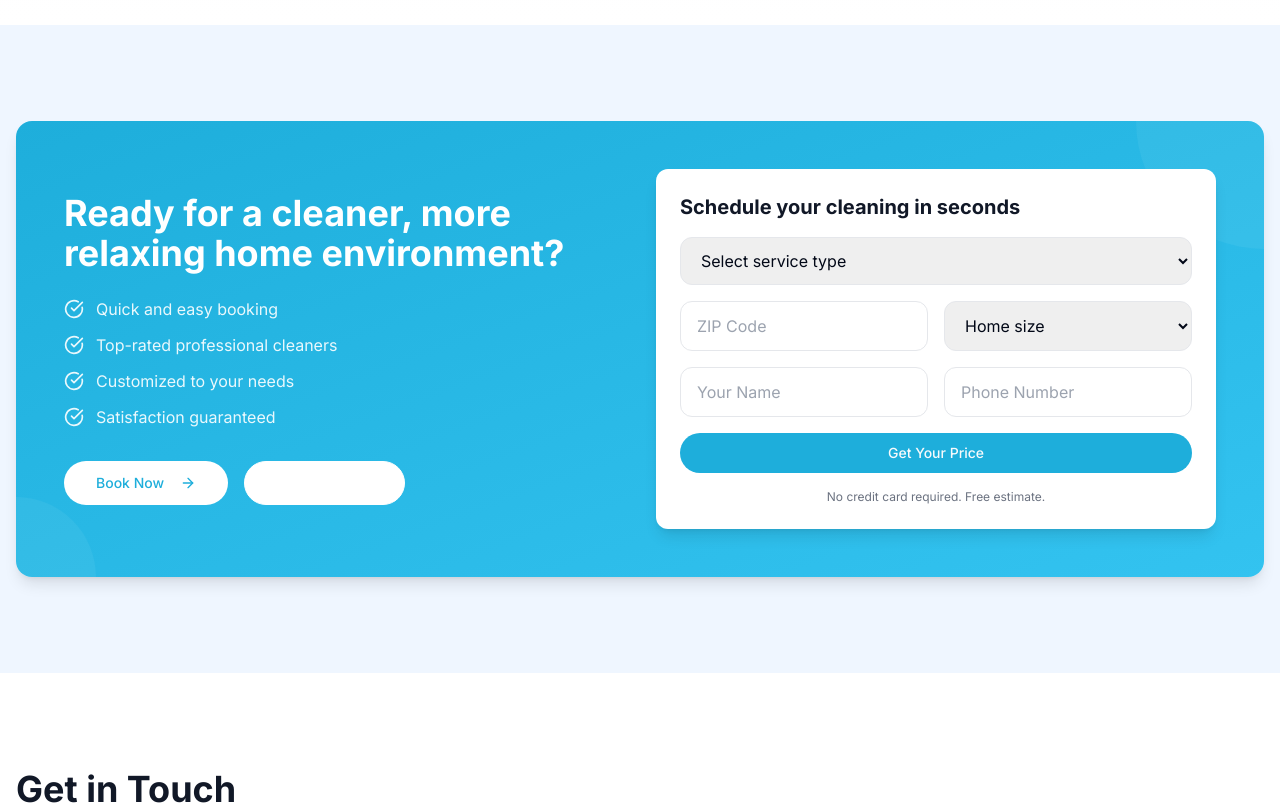
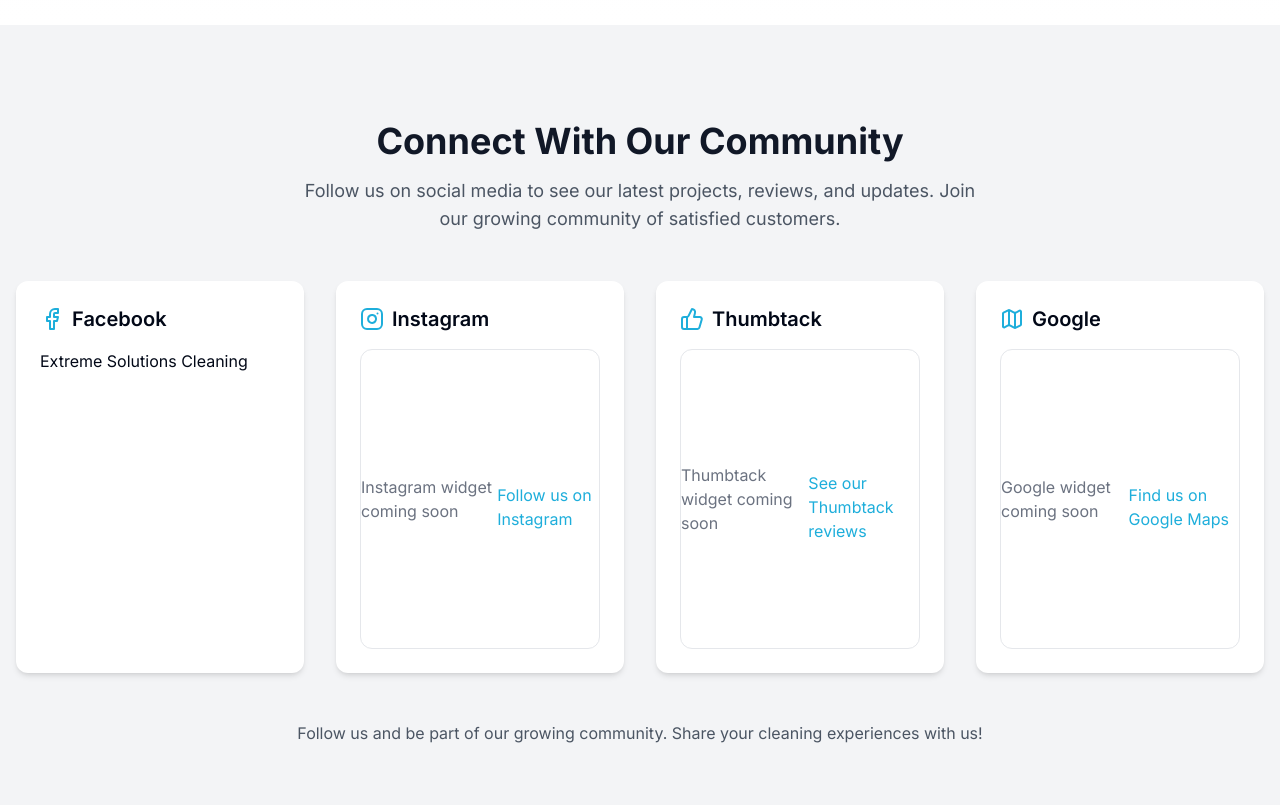
Before and after one commit to extremesolnclean/clean-spark-solutions, a React (Vite) app: page / in a window 1280 px wide. Shown: the part 3380-4185 px from the top of the page. Built offline with nearby package versions, Linux system fonts and the light colour scheme.

Commit message:
Refactor: Replace CTA section with social media widgets
Replaces the existing CTA section with social media widgets, including a Facebook widget.

```diff
--- /dev/null
+++ b/src/components/sections/SocialMedia.tsx
@@ -0,0 +1,116 @@
+
+import React, { useEffect } from 'react';
+import { Facebook, Instagram, Map, ThumbsUp } from 'lucide-react';
+
+const SocialMedia = () => {
+  // Initialize Facebook SDK
+  useEffect(() => {
+    // Load Facebook SDK
+    const script = document.createElement('script');
+    script.src = "https://connect.facebook.net/en_US/sdk.js#xfbml=1&version=v22.0&appId=681968907486539";
+    script.async = true;
+    script.defer = true;
+    script.crossOrigin = "anonymous";
+    document.body.appendChild(script);
+
+    // Initialize Facebook root div if it doesn't exist
+    if (!document.getElementById('fb-root')) {
+      const fbRoot = document.createElement('div');
+      fbRoot.id = 'fb-root';
+      document.body.appendChild(fbRoot);
+    }
+
+    return () => {
+      // Cleanup if needed
+      document.body.removeChild(script);
+    };
+  }, []);
+
+  return (
+    <section id="social" className="py-16 md:py-24 bg-gray-100">
+      <div className="container mx-auto px-4">
+        <div className="text-center mb-12">
+          <h2 className="text-3xl md:text-4xl font-bold text-gray-900 mb-4">
+            Connect With Our Community
+          </h2>
+          <p className="text-lg text-gray-600 max-w-2xl mx-auto">
+            Follow us on social media to see our latest projects, reviews, and updates. Join our growing community of satisfied customers.
+          </p>
+        </div>
+
+        <div className="grid grid-cols-1 md:grid-cols-2 lg:grid-cols-4 gap-8">
+          {/* Facebook Widget */}
+          <div className="social-card bg-white p-6 rounded-xl shadow-md hover:shadow-lg transition-shadow">
+            <div className="flex items-center mb-4">
+              <Facebook className="h-6 w-6 text-blue mr-2" />
+              <h3 className="font-semibold text-xl">Facebook</h3>
+            </div>
+            <div className="fb-page"
+              data-href="https://www.facebook.com/profile.php?id=61564938880058"
+              data-tabs="timeline"
+              data-width="340"
+              data-height="300"
+              data-small-header="false"
+              data-adapt-container-width="true"
+              data-hide-cover="false"
+              data-show-facepile="true">
+              <blockquote cite="https://www.facebook.com/profile.php?id=61564938880058" className="fb-xfbml-parse-ignore">
+                <a href="https://www.facebook.com/profile.php?id=61564938880058">Extreme Solutions Cleaning</a>
+              </blockquote>
+            </div>
+          </div>
+
+          {/* Instagram Widget Placeholder */}
+          <div className="social-card bg-white p-6 rounded-xl shadow-md hover:shadow-lg transition-shadow">
+            <div className="flex items-center mb-4">
+              <Instagram className="h-6 w-6 text-blue mr-2" />
+              <h3 className="font-semibold text-xl">Instagram</h3>
+            </div>
+            <div className="h-[300px] flex items-center justify-center border border-gray-200 rounded-lg">
+              <p className="text-gray-500">Instagram widget coming soon</p>
+              <a href="https://www.instagram.com/extremesolnclean/" className="block mt-4 text-blue hover:underline" target="_blank" rel="noopener noreferrer">
+                Follow us on Instagram
+              </a>
+            </div>
+          </div>
+
+          {/* Thumbtack Widget Placeholder */}
+          <div className="social-card bg-white p-6 rounded-xl shadow-md hover:shadow-lg transition-shadow">
+            <div className="flex items-center mb-4">
+              <ThumbsUp className="h-6 w-6 text-blue mr-2" />
+              <h3 className="font-semibold text-xl">Thumbtack</h3>
+            </div>
+            <div className="h-[300px] flex items-center justify-center border border-gray-200 rounded-lg">
+              <p className="text-gray-500">Thumbtack widget coming soon</p>
+              <a href="https://www.thumbtack.com/extreme-solutions-cleaning-inc" className="block mt-4 text-blue hover:underline" target="_blank" rel="noopener noreferrer">
+                See our Thumbtack reviews
+              </a>
+            </div>
+          </div>
+
+          {/* Google Widget Placeholder */}
+          <div className="social-card bg-white p-6 rounded-xl shadow-md hover:shadow-lg transition-shadow">
+            <div className="flex items-center mb-4">
+              <Map className="h-6 w-6 text-blue mr-2" />
+              <h3 className="font-semibold text-xl">Google</h3>
+            </div>
+            <div className="h-[300px] flex items-center justify-center border border-gray-200 rounded-lg">
+              <p className="text-gray-500">Google widget coming soon</p>
+              <a href="https://maps.app.goo.gl/SBnGt92DtJ6QEarJ7" className="block mt-4 text-blue hover:underline" target="_blank" rel="noopener noreferrer">
+                Find us on Google Maps
+              </a>
+            </div>
+          </div>
+        </div>
+
+        <div className="text-center mt-12">
+          <p className="text-gray-600">
+            Follow us and be part of our growing community. Share your cleaning experiences with us!
+          </p>
+        </div>
+      </div>
+    </section>
+  );
+};
+
+export default SocialMedia;
--- a/src/pages/Index.tsx
+++ b/src/pages/Index.tsx
@@ -5,7 +5,7 @@ import Hero from '@/components/sections/Hero';
 import Services from '@/components/sections/Services';
 import Cities from '@/components/sections/Cities';
 import Testimonials from '@/components/sections/Testimonials';
-import CTA from '@/components/sections/CTA';
+import SocialMedia from '@/components/sections/SocialMedia';
 import ContactForm from '@/components/sections/ContactForm';
 import Footer from '@/components/layout/Footer';
 
@@ -18,7 +18,7 @@ const Index = () => {
         <Services />
         <Cities />
         <Testimonials />
-        <CTA />
+        <SocialMedia />
         <ContactForm />
       </main>
       <Footer />
```
